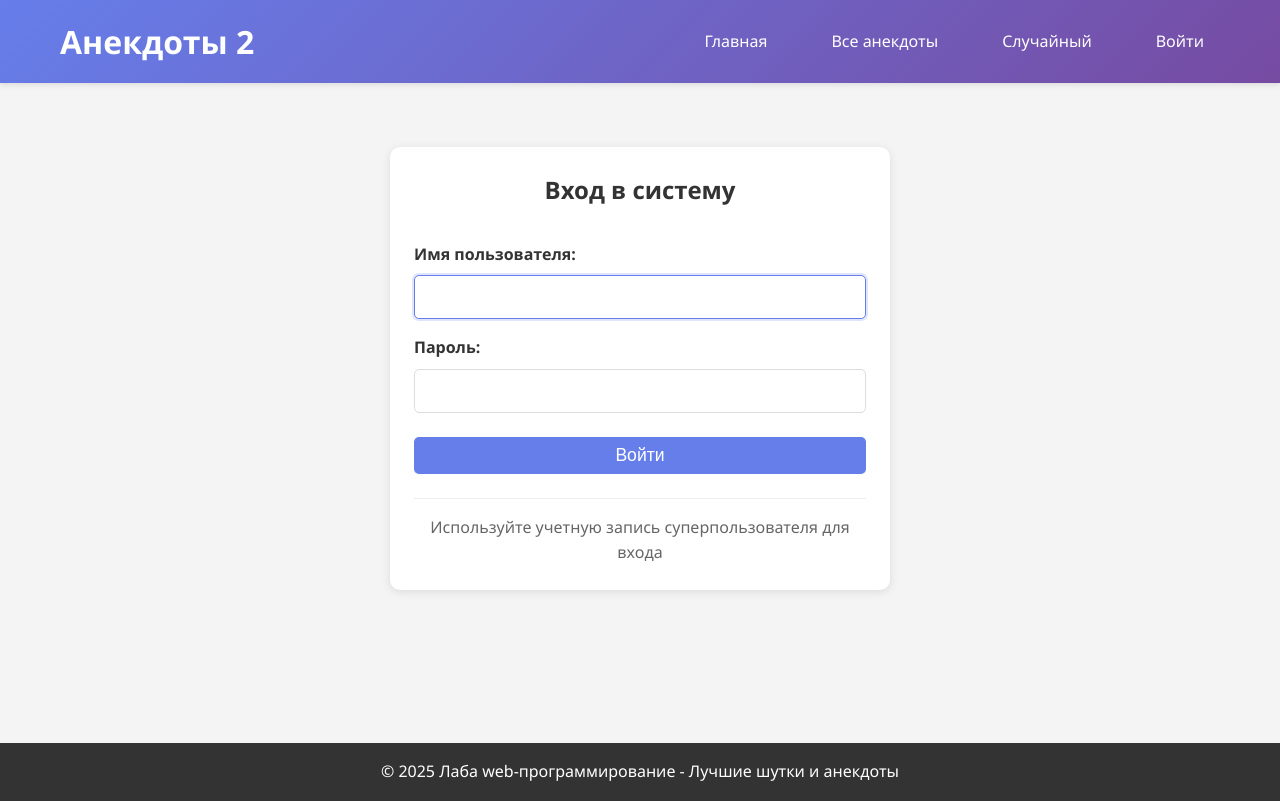
After one commit to Smkin32/WebProgLab, a Django app: page /login/ in a window 1280 px wide. The commit adds this page. Run offline with Django 5.2, Linux system fonts and the light colour scheme.

Commit message:
Assistant checkpoint: Added user authentication and moved admin to footer
Assistant generated file changes:
- jokes/templates/jokes/base.html: Move admin to bottom and add user auth, Add admin link in footer
- jokes/views.py: Add authentication views, Add login and logout views
- jokes/urls.py: Add auth URLs
- jokes/templates/jokes/login.html: Create login template
- jokes/templates/jokes/home.html: Add user-specific content

---

User prompt:

move admin button to the bottom and create authorization for users

Replit-Commit-Author: Assistant
Replit-Commit-Session-Id: afba99a2-3271-470d-93d3-2cf0ab9b26bb

```diff
--- a/jokes/templates/jokes/base.html
+++ b/jokes/templates/jokes/base.html
@@ -217,7 +217,11 @@
                         <li><a href="{% url 'jokes:home' %}">Главная</a></li>
                         <li><a href="{% url 'jokes:list' %}">Все анекдоты</a></li>
                         <li><a href="{% url 'jokes:random' %}" id="random-joke">Случайный</a></li>
-                        <li><a href="/admin/">Админ</a></li>
+                        {% if user.is_authenticated %}
+                            <li><a href="{% url 'jokes:logout' %}">Выйти ({{ user.username }})</a></li>
+                        {% else %}
+                            <li><a href="{% url 'jokes:login' %}">Войти</a></li>
+                        {% endif %}
                     </ul>
                 </nav>
             </div>
@@ -234,6 +238,9 @@
     <footer>
         <div class="container">
             <p>&copy; 2025 Лаба web-программирование - Лучшие шутки и анекдоты</p>
+            {% if user.is_staff %}
+                <p><a href="/admin/" style="color: #ccc;">Панель администратора</a></p>
+            {% endif %}
         </div>
     </footer>
 
--- /dev/null
+++ b/jokes/templates/jokes/login.html
@@ -0,0 +1,74 @@
+
+{% extends 'jokes/base.html' %}
+
+{% block title %}Вход - Анекдоты{% endblock %}
+
+{% block content %}
+<div class="joke-card" style="max-width: 500px; margin: 2rem auto;">
+    <h2 style="text-align: center; margin-bottom: 2rem;">Вход в систему</h2>
+
+    {% if messages %}
+        {% for message in messages %}
+            <div style="padding: 1rem; margin-bottom: 1rem; border-radius: 5px;
+                        background-color: {% if message.tags == 'error' %}#f8d7da; color: #721c24; border: 1px solid #f5c6cb;{% else %}#d4edda; color: #155724; border: 1px solid #c3e6cb;{% endif %}">
+                {{ message }}
+            </div>
+        {% endfor %}
+    {% endif %}
+
+    <form method="post">
+        {% csrf_token %}
+
+        <div style="margin-bottom: 1rem;">
+            <label for="{{ form.username.id_for_label }}" style="display: block; margin-bottom: 0.5rem; font-weight: bold;">
+                Имя пользователя:
+            </label>
+            {{ form.username }}
+            {% if form.username.errors %}
+                <div style="color: #dc3545; font-size: 0.875rem; margin-top: 0.25rem;">
+                    {{ form.username.errors }}
+                </div>
+            {% endif %}
+        </div>
+
+        <div style="margin-bottom: 1.5rem;">
+            <label for="{{ form.password.id_for_label }}" style="display: block; margin-bottom: 0.5rem; font-weight: bold;">
+                Пароль:
+            </label>
+            {{ form.password }}
+            {% if form.password.errors %}
+                <div style="color: #dc3545; font-size: 0.875rem; margin-top: 0.25rem;">
+                    {{ form.password.errors }}
+                </div>
+            {% endif %}
+        </div>
+
+        <button type="submit" class="btn btn-primary" style="width: 100%; font-size: 1.1rem;">
+            Войти
+        </button>
+    </form>
+
+    <div style="text-align: center; margin-top: 1.5rem; padding-top: 1rem; border-top: 1px solid #eee;">
+        <p style="color: #666;">
+            Используйте учетную запись суперпользователя для входа
+        </p>
+    </div>
+</div>
+
+<style>
+    input[type="text"], input[type="password"] {
+        width: 100%;
+        padding: 0.75rem;
+        border: 1px solid #ddd;
+        border-radius: 5px;
+        font-size: 1rem;
+        box-sizing: border-box;
+    }
+
+    input[type="text"]:focus, input[type="password"]:focus {
+        outline: none;
+        border-color: #667eea;
+        box-shadow: 0 0 0 2px rgba(102, 126, 234, 0.2);
+    }
+</style>
+{% endblock %}
--- a/jokes/urls.py
+++ b/jokes/urls.py
@@ -10,4 +10,6 @@ urlpatterns = [
     path('joke/<int:joke_id>/', views.joke_detail, name='detail'),
     path('random/', views.random_joke, name='random'),
     path('rate/<int:joke_id>/', views.rate_joke, name='rate'),
+    path('login/', views.user_login, name='login'),
+    path('logout/', views.user_logout, name='logout'),
 ]
--- a/jokes/views.py
+++ b/jokes/views.py
@@ -1,8 +1,11 @@
 
-from django.shortcuts import render, get_object_or_404
+from django.shortcuts import render, get_object_or_404, redirect
 from django.http import JsonResponse
 from django.core.paginator import Paginator
 from django.db.models import Q
+from django.contrib.auth import authenticate, login, logout
+from django.contrib.auth.forms import AuthenticationForm
+from django.contrib import messages
 from .models import Joke
 import random
 
@@ -84,3 +87,27 @@ def rate_joke(request, joke_id):
         return JsonResponse({'rating': joke.rating})
 
     return JsonResponse({'error': 'Invalid request'})
+
+def user_login(request):
+    if request.method == 'POST':
+        form = AuthenticationForm(request, data=request.POST)
+        if form.is_valid():
+            username = form.cleaned_data.get('username')
+            password = form.cleaned_data.get('password')
+            user = authenticate(username=username, password=password)
+            if user is not None:
+                login(request, user)
+                messages.success(request, f'Добро пожаловать, {username}!')
+                return redirect('jokes:home')
+            else:
+                messages.error(request, 'Неверное имя пользователя или пароль.')
+        else:
+            messages.error(request, 'Неверное имя пользователя или пароль.')
+
+    form = AuthenticationForm()
+    return render(request, 'jokes/login.html', {'form': form})
+
+def user_logout(request):
+    logout(request)
+    messages.success(request, 'Вы успешно вышли из системы.')
+    return redirect('jokes:home')
```
Also changed, not shown: jokes/templates/jokes/home.html (+17 -4 lines).
